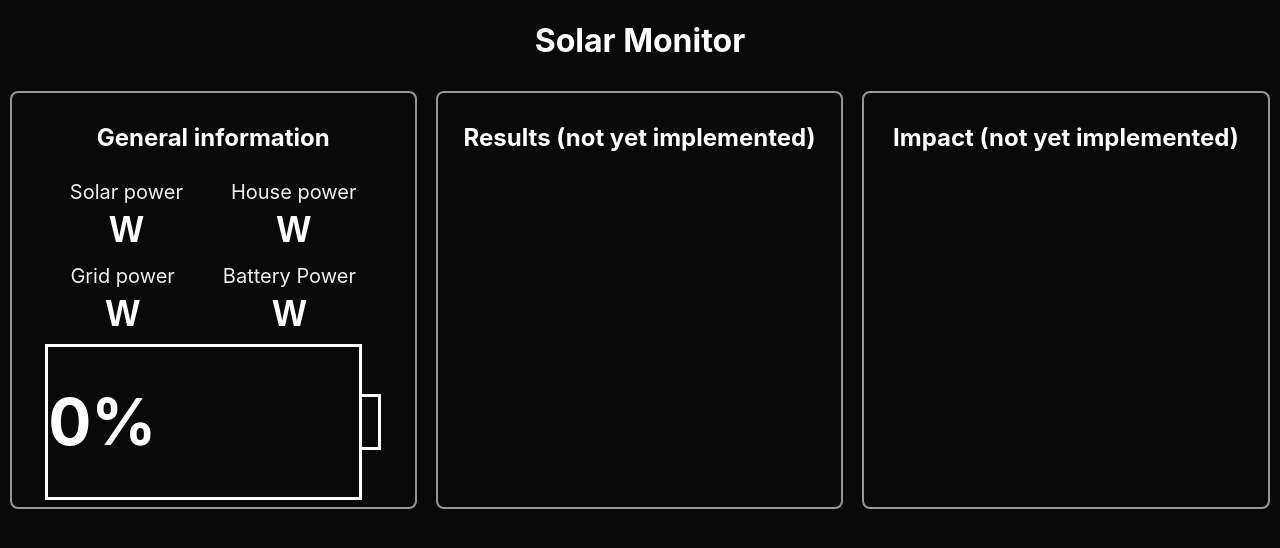
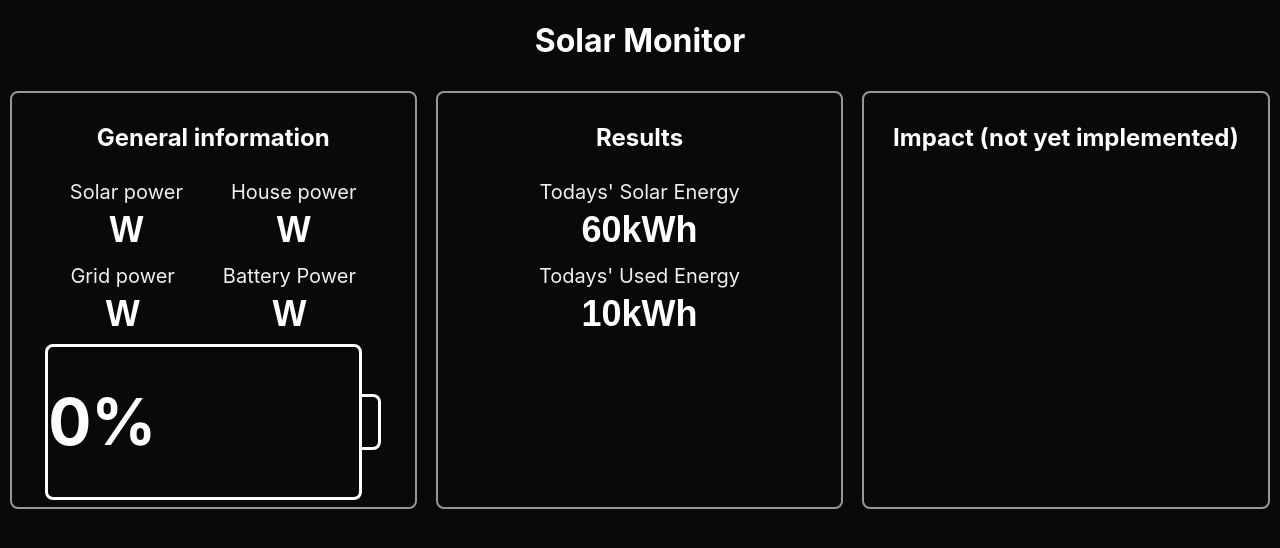
Before and after one commit to manugrb/alternative-solarmax-display, a React (Create React App) app in the folder solarmax-display-app/: page / in a window 1280 px wide. Shown: the top 548 px of the page. Built offline with nearby package versions, Linux system fonts and the light colour scheme; no server answers.

Commit message:
Add energyMeters

```diff
--- a/solarmax-display-app/src/App.css
+++ b/solarmax-display-app/src/App.css
@@ -41,6 +41,18 @@
   text-align: center;
 }
 
+.energyMeterContainer{
+  display: flex;
+  text-align: center;
+}
+
+*.energyMeterContainer{
+  text-align: center;
+  display: inline-block;
+  width: min-content;
+  margin: 4px 24px;
+}
+
 .impact{
   width: 30%;
   margin: 0.75%;
--- a/solarmax-display-app/src/App.js
+++ b/solarmax-display-app/src/App.js
@@ -3,6 +3,7 @@
 import PowerMeter from './components/powerMeter/powerMeter';
 import BatteryMonitor from './components/batteryMonitor/batteryMonitor';
 import { useEffect, useState } from 'react';
+import EnergyMeter from './components/energyMeter/energyMeter';
 
 
 const App = () => {
@@ -89,7 +90,12 @@
         </div>
 
         <div className="results">
-          <h2>Results (not yet implemented)</h2>
+          <h2>Results</h2>
+
+          <div className="energyMeterContainer">
+            <EnergyMeter energy={60000} name={"Todays' Solar Energy"} />
+            <EnergyMeter energy={10000} name={"Todays' Used Energy"} />
+          </div>
 
         </div>
 
--- a/solarmax-display-app/src/components/batteryMonitor/batteryMonitor.css
+++ b/solarmax-display-app/src/components/batteryMonitor/batteryMonitor.css
@@ -13,12 +13,14 @@
     width: 95%;
     height: 100%;
     border: solid;
+    border-radius: 8px;
     border-color: #ffffff;
 }
 
 .batteryInfill{
     height: 100%;
     background: green;
+    border-radius: 6px 4px 4px 6px;
 }
 
 .batteryFillText{
@@ -33,6 +35,7 @@
     height: var(--batteryPoleHeight);
     margin-top: calc((var(--height) - var(--batteryPoleHeight)) / 2);
     border: solid;
+    border-radius: 0px 8px 8px 0px;
     border-color: #ffffff;
     border-width: 3px 3px 3px 0px;
 }
--- /dev/null
+++ b/solarmax-display-app/src/components/energyMeter/energyMeter.css
@@ -0,0 +1,18 @@
+.energyMeterContainer{
+    width: fit-content;
+    display: inline-block;
+}
+
+.energyMeterContainer label{
+    color: var(--font-color-mid-priority);
+    font-size: var(--descriptions-font-size);
+}
+
+.EnergyMeter {
+    font-size: var(--main-content-element-font-size);
+    line-height: var(--main-content-element-font-size);
+    margin: 8px 0px;
+    font-family: Arial, Helvetica, sans-serif;
+    text-align: center;
+    color: var(--font-color-important);
+}
--- /dev/null
+++ b/solarmax-display-app/src/components/energyMeter/energyMeter.jsx
@@ -0,0 +1,23 @@
+import React, { Component } from 'react';
+import './energyMeter.css';
+import '../../constants.css';
+
+
+const EnergyMeter = (props) => {
+
+    function setValue(energy){
+
+        const energyInKWh = Math.round(energy / 100) / 10;
+        return energyInKWh + "kWh";
+
+    }
+
+    return (
+        <div className="energyMeterContainer">
+            <label htmlFor="energyReadout">{props.name}</label>
+            <h1 id="energyReadout" className='EnergyMeter'>{setValue(props.energy)}</h1>
+        </div>
+    );
+}
+
+export default EnergyMeter;
```
